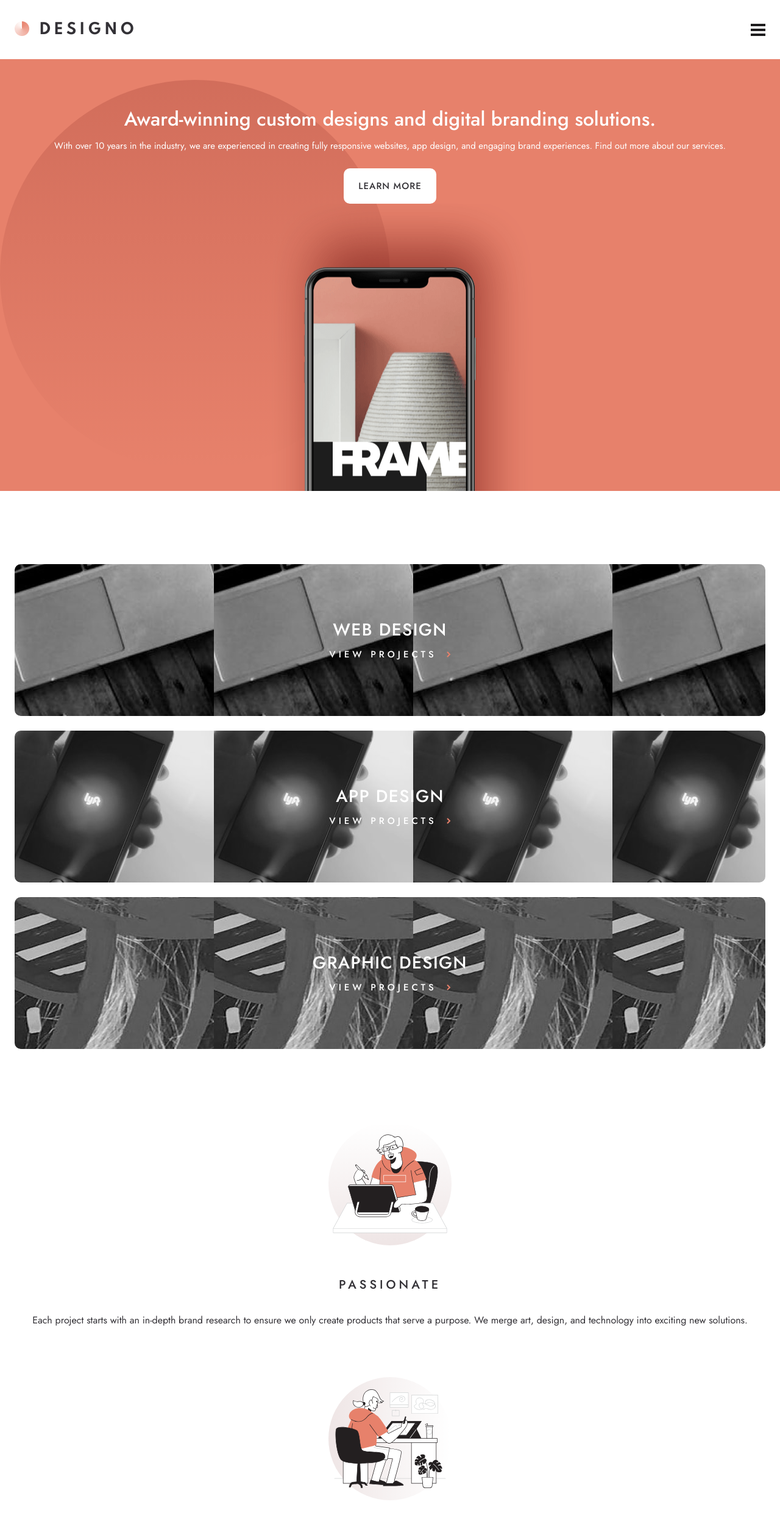
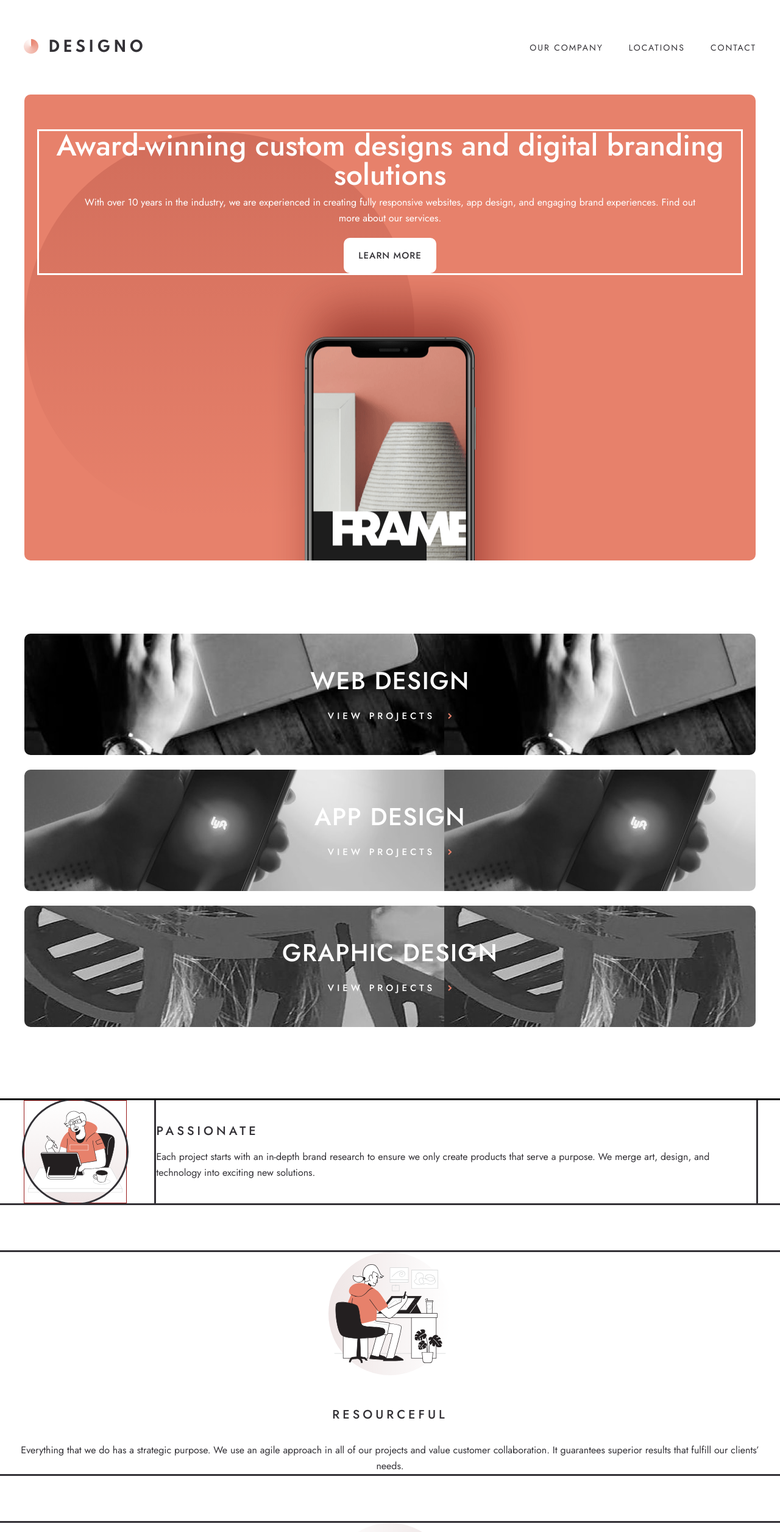
Before and after one commit to presh-031/designo, a Next.js app: page / in a window 1280 px wide. Shown: the top 2512 px of the page at 61% size. Built offline with nearby package versions, Linux system fonts and the light colour scheme.

Commit message:
fix: changed bg-images form project types

```diff
--- a/components/AboutProjects.tsx
+++ b/components/AboutProjects.tsx
@@ -1,39 +1,44 @@
 import Image from "next/image";
-
 import illustrationFriendly from "../assets/home/desktop/illustration-friendly.svg";
 import illustrationPassionate from "../assets/home/desktop/illustration-passionate.svg";
 import illustrationResourceful from "../assets/home/desktop/illustration-resourceful.svg";
 
 const AboutProjects = () => {
   return (
-    <div className="flex flex-col gap-[8rem]  text-center">
-      <div className="px-[2.4rem] text-dark-grey ">
+    <div className="flex flex-col gap-[8rem] text-center  outline">
+      <div className="px-[2.4rem] text-dark-grey outline  sm:flex sm:gap-[4.8rem] sm:px-[3.9rem] ">
         <div
           style={{
             background:
               "linear-gradient(180deg, rgba(93, 2, 2, 0) 0%, rgba(93, 2, 2, 0.1) 100%)",
           }}
-          className="mx-auto inline-block rounded-full"
+          className="mx-auto inline-block rounded-full outline "
         >
-          <Image className="" src={illustrationPassionate} alt="passionate" />
+          <Image
+            src={illustrationPassionate}
+            alt="passionate"
+            className="border border-red-800 sm:overflow-visible "
+          />
         </div>
-        <p className="mt-[4.8rem] mb-[3.2rem] text-[2rem] font-medium leading-[2.6rem] tracking-[0.5rem]">
-          PASSIONATE
-        </p>
-        <p className="text-[1.6rem] font-normal leading-[2.6rem] ">
-          Each project starts with an in-depth brand research to ensure we only
-          create products that serve a purpose. We merge art, design, and
-          technology into exciting new solutions.
-        </p>
+        <div className="outline sm:flex sm:flex-col sm:justify-center sm:text-left">
+          <p className="mt-[4.8rem] mb-[3.2rem] text-[2rem] font-medium leading-[2.6rem] tracking-[0.5rem] sm:m-0 sm:mb-[1.6rem]">
+            PASSIONATE
+          </p>
+          <p className="text-[1.6rem] font-normal leading-[2.6rem] ">
+            Each project starts with an in-depth brand research to ensure we
+            only create products that serve a purpose. We merge art, design, and
+            technology into exciting new solutions.
+          </p>
+        </div>
       </div>
 
-      <div className="px-[2.4rem] text-dark-grey ">
+      <div className="px-[2.4rem] text-dark-grey outline ">
         <div
           style={{
             background:
               "linear-gradient(-90deg, rgba(93, 2, 2, 0) 0%, rgba(93, 2, 2, 0.1) 100%)",
           }}
-          className="mx-auto inline-block rounded-full"
+          className="mx-auto inline-block  rounded-full"
         >
           <Image className="" src={illustrationResourceful} alt="resourceful" />
         </div>
@@ -47,7 +52,7 @@ const AboutProjects = () => {
         </p>
       </div>
 
-      <div className="px-[2.4rem] text-dark-grey ">
+      <div className="px-[2.4rem] text-dark-grey outline ">
         <div
           style={{
             background:
--- a/components/Header.tsx
+++ b/components/Header.tsx
@@ -14,7 +14,7 @@ const Header = () => {
   };
 
   return (
-    <header className="flex items-center justify-between px-[2.4rem] py-[3.5rem]  ">
+    <header className="flex items-center justify-between px-[2.4rem] py-[3.5rem]  sm:py-[6.4rem] sm:px-[3.9rem]  ">
       <Link
         onClick={() => {
           setIsOpen(false);
@@ -23,11 +23,24 @@ const Header = () => {
       >
         <Image src={logo} alt="designo-logo" width={202} height={27} />
       </Link>
-      <div onClick={handleMenuClick}>
+
+      <ul className="hidden text-[1.4rem]  sm:flex sm:items-center  sm:gap-[2rem] sm:font-normal  sm:leading-[1.4rem] sm:tracking-[2px] sm:text-dark-grey min-[680px]:gap-[4.2rem] ">
+        <li>
+          <Link href="/about">OUR COMPANY</Link>
+        </li>
+        <li>
+          <Link href="/locations">LOCATIONS</Link>
+        </li>
+        <li>
+          <Link href="/contact">CONTACT</Link>
+        </li>
+      </ul>
+
+      <div onClick={handleMenuClick} className="sm:hidden">
         {isOpen ? (
-          <Image src={closeMenu} alt="menu" width={24} height={20} />
+          <Image src={closeMenu} alt="closemenu" width={24} height={20} />
         ) : (
-          <Image src={hamburgerMenu} alt="menu" width={24} height={20} />
+          <Image src={hamburgerMenu} alt="openmenu" width={24} height={20} />
         )}
       </div>
       {isOpen && <Nav setIsOpen={setIsOpen} />}
--- a/components/Hero.tsx
+++ b/components/Hero.tsx
@@ -2,12 +2,12 @@ import WhiteButton from "./WhiteButton";
 
 const Hero = () => {
   return (
-    <div className=" bg-peach bg-[url('../assets/home/desktop/bg-pattern-hero-home.svg')] bg-left bg-no-repeat px-[2.4rem] pt-[8.0rem] text-center text-white">
-      <div>
-        <p className="mb-[1.4rem]  text-[3.2rem] font-medium leading-[3.6rem]">
-          Award-winning custom designs and digital branding solutions.
+    <div className=" bg-peach bg-[url('../assets/home/desktop/bg-pattern-hero-home.svg')] bg-left bg-no-repeat px-[2.4rem] pt-[8.0rem] text-center text-white sm:mx-[4rem] sm:rounded-2xl sm:pt-[6rem]">
+      <div className="outline">
+        <p className="mb-[1.4rem] text-[3.2rem] font-medium leading-[3.6rem]  sm:mb-[0.80rem] sm:text-[4.8rem] sm:leading-[4.8rem]">
+          Award-winning custom designs and digital branding solutions
         </p>
-        <p className="mb-[2.4rem] text-[1.5rem] font-normal leading-[2.5rem]">
+        <p className="mb-[2.4rem] text-[1.5rem] font-normal leading-[2.5rem] sm:mb-[1.90rem] sm:px-[6.9rem] sm:text-[1.6rem] sm:leading-[2.6rem]">
           With over 10 years in the industry, we are experienced in creating
           fully responsive websites, app design, and engaging brand experiences.
           Find out more about our services.
--- a/components/ProjectType.tsx
+++ b/components/ProjectType.tsx
@@ -22,12 +22,12 @@ const ProjectType = ({ href, projectType, imageNumber }: ProjectTypeProps) => {
   return (
     <Link
       href={href}
-      className={`${bgClass}  grid place-items-center rounded-2xl py-[9.0rem] font-medium text-white`}
+      className={`${bgClass} grid place-items-center rounded-2xl   py-[9.0rem] font-medium text-white sm:py-[5.3rem]`}
     >
-      <p className="mb-[1.197rem] text-[2.8rem] leading-[3.6rem] tracking-[0.14rem]">
+      <p className="mb-[1.197rem] text-[2.8rem] leading-[3.6rem] tracking-[0.14rem] sm:mb-[2.4rem] sm:text-[4rem] sm:leading-[4.8rem] sm:tracking-[.2]">
         {projectType}
       </p>
-      <p className="flex items-center gap-[1.6rem] text-[1.5rem] leading-[2.1rem] tracking-[0.5rem] ">
+      <p className="flex items-center gap-[1.6rem] text-[1.5rem] leading-[2.1rem] tracking-[0.5rem] sm:gap-[2.1rem] ">
         VIEW PROJECTS
         <Image src={rightArrow} alt="arrow-right" />
       </p>
--- a/pages/index.tsx
+++ b/pages/index.tsx
@@ -1,7 +1,7 @@
 import AboutProjects from "@/components/AboutProjects";
+import Talk from "@/components/Cta";
 import Hero from "@/components/Hero";
 import ProjectType from "@/components/ProjectType";
-import Talk from "@/components/Cta";
 
 export default function Home() {
   return (
@@ -18,7 +18,7 @@ export default function Home() {
         <Hero />
 
         {/* Projects */}
-        <div className="my-[12rem] flex flex-col gap-[2.4rem] px-[2.4rem]">
+        <div className="my-[12rem] flex flex-col gap-[2.4rem] px-[2.4rem] sm:px-[4rem]">
           <ProjectType
             href="/web-design"
             projectType="WEB DESIGN"
--- a/styles/globals.css
+++ b/styles/globals.css
@@ -30,3 +30,16 @@ html {
 .bg-image-3 {
   background-image: url("../assets/home/mobile/image-graphic-design.jpg");
 }
+
+@media (min-width: 640px) {
+  .bg-image-1 {
+    background-image: url("../assets/home/tablet/image-web-design.jpg");
+  }
+  .bg-image-2 {
+    background-image: url("../assets/home/tablet/image-app-design.jpg");
+  }
+
+  .bg-image-3 {
+    background-image: url("../assets/home/tablet/image-graphic-design.jpg");
+  }
+}
```
